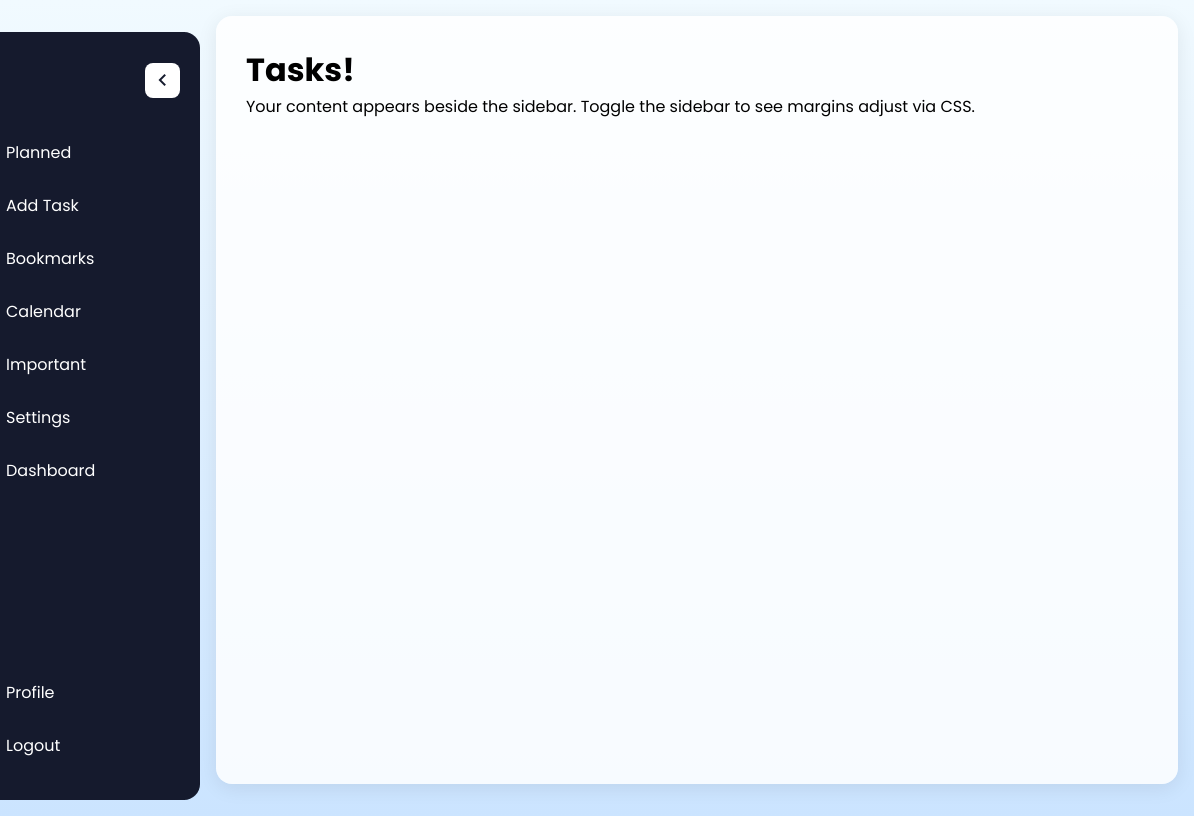
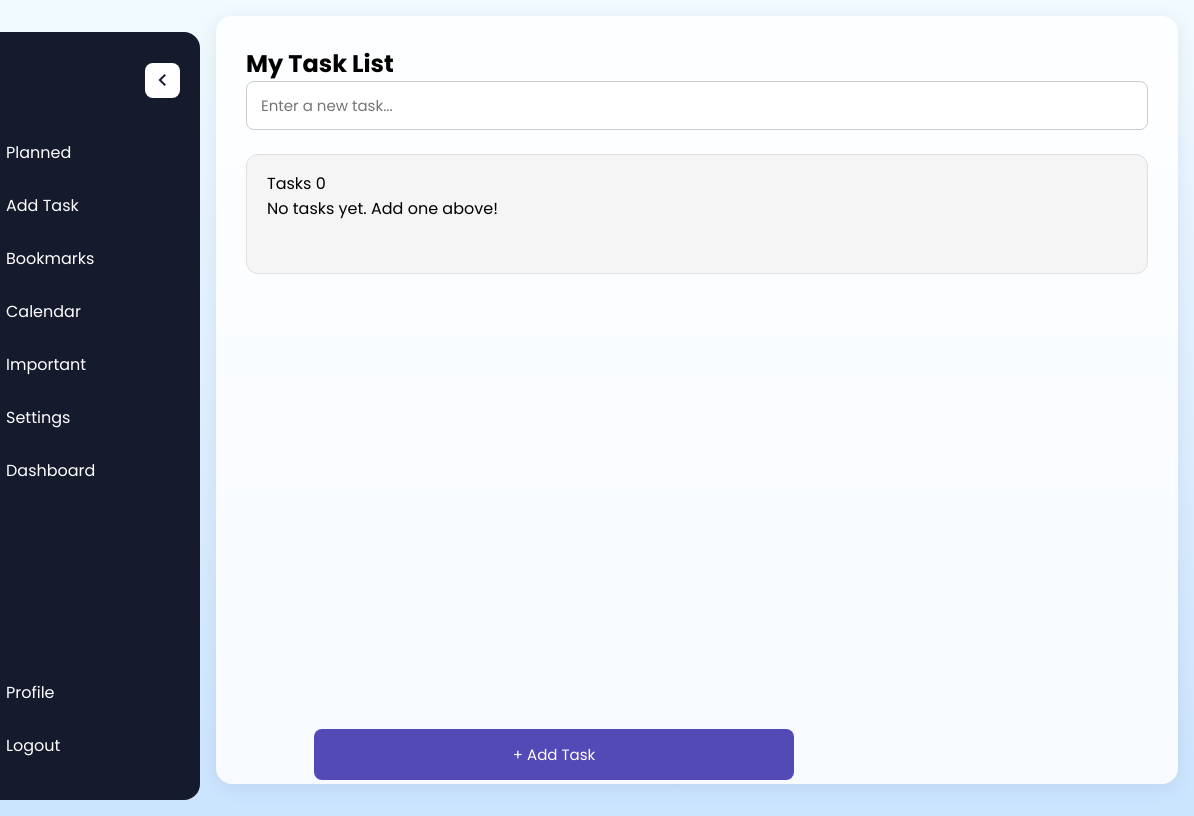
Before and after one commit to Ikdevelopers/To-do-list, a plain HTML site: page index.html in a window 1280 px wide. Shown: the full height of the page, 86-1280 px from the left. Drawn offline with nearby package versions, Linux system fonts and the light colour scheme.

Commit message:
Added 'task adding option'

```diff
--- a/css/style.css
+++ b/css/style.css
@@ -40,3 +40,87 @@
         margin-right: 16px;
     }
 }
+
+
+/* add task styles */
+/* CSS */
+#addtask {
+  display: flex;
+  flex-direction: column; /* stacks input and button vertically */
+  gap: 10px;
+  margin-bottom: 1.5rem;
+}
+
+#taskInput {
+  width: 100%;
+  padding: 12px 14px;
+  font-size: 15px;
+  border: 1.5px solid #ccc;
+  border-radius: 8px;
+  outline: none;
+}
+
+#taskInput:focus {
+  border-color: #7F77DD; /* purple highlight on focus */
+}
+
+#addTaskButton {
+  position: fixed;
+  bottom: 20px;
+  left: 50%;
+  transform: translateX(-50%); /* centers it horizontally */
+  width: 90%;
+  max-width: 480px;
+  padding: 14px;
+  font-size: 15px;
+  background: #534AB7;
+  color: #fff;
+  border: none;
+  border-radius: 8px;
+  cursor: pointer;
+  z-index: 999; /* keeps it above other content */
+}
+
+.task-section {
+  background: #f5f5f5;
+  border: 1px solid #e0e0e0;
+  border-radius: 12px;
+  padding: 1rem 1.25rem;
+  min-height: 120px; /* keeps section visible even when empty */
+}
+
+/* Each task card */
+#taskList li {
+  display: flex;
+  align-items: center;
+  gap: 12px;
+  background: white;
+  border: 1.5px solid #AFA9EC;       /* purple border */
+  border-radius: 12px;
+  padding: 12px 16px;
+  margin: 12px 16px;
+  box-shadow: 0 4px 12px rgba(83, 74, 183, 0.12),
+              0 1px 3px  rgba(83, 74, 183, 0.08); /* soft shadow */
+  animation: slideIn 0.25s ease;     /* smooth entry */
+}
+
+/* Hover lift effect */
+#taskList li:hover {
+  transform: translateY(-2px);
+  box-shadow: 0 8px 20px rgba(83, 74, 183, 0.18);
+}
+
+/* Bullet point dot */
+.bullet {
+  width: 10px;
+  height: 10px;
+  border-radius: 50%;
+  background: #534AB7;   /* purple filled circle */
+  flex-shrink: 0;
+}
+
+/* Slide in animation */
+@keyframes slideIn {
+  from { opacity: 0; transform: translateY(8px); }
+  to   { opacity: 1; transform: translateY(0); }
+}
--- a/index.html
+++ b/index.html
@@ -108,8 +108,27 @@
 
     <!-- ✅ Main Content -->
     <main class="main-content">
-        <h1>Tasks!</h1>
-        <p>Your content appears beside the sidebar. Toggle the sidebar to see margins adjust via CSS.</p>
+
+        <!-- HTML -->
+<div class="wrapper">
+  <h2>My Task List</h2>
+
+  <div id="addtask">
+    <input type="text" id="taskInput" placeholder="Enter a new task..." />
+    <button id="addTaskButton" onclick="addTask()">+ Add Task</button>
+  </div>
+
+  <!-- Tasks Display Section -->
+  <div class="task-section">
+    <div class="task-section-header">
+      <span class="task-section-title">Tasks</span>
+      <span class="task-count" id="taskCount">0</span>
+    </div>
+    <ul id="taskList"></ul>
+    <p id="emptyMsg">No tasks yet. Add one above!</p>
+  </div>
+</div>
+
     </main>
 
     <script src="script.js"></script>
--- a/script.js
+++ b/script.js
@@ -38,3 +38,29 @@ document.addEventListener("DOMContentLoaded", () => {
         }
     });
 });
+
+// Adding tasks using dom concepts
+const input = document.getElementById('taskInput');
+  const list  = document.getElementById('taskList');
+
+  function addTask() {
+    const text = input.value.trim();
+    if (!text) return; // stop if input is empty
+
+    // 1. Create a new <li> element
+    const li = document.createElement('li');
+
+    // 2. Set its text content
+    li.textContent = text;
+
+    // 3. Append it to the <ul> list
+    list.appendChild(li);
+
+    // 4. Clear the input field
+    input.value = '';
+  }
+
+  // Also trigger on Enter key press
+  input.addEventListener('keydown', function(e) {
+    if (e.key === 'Enter') addTask();
+  });
```
